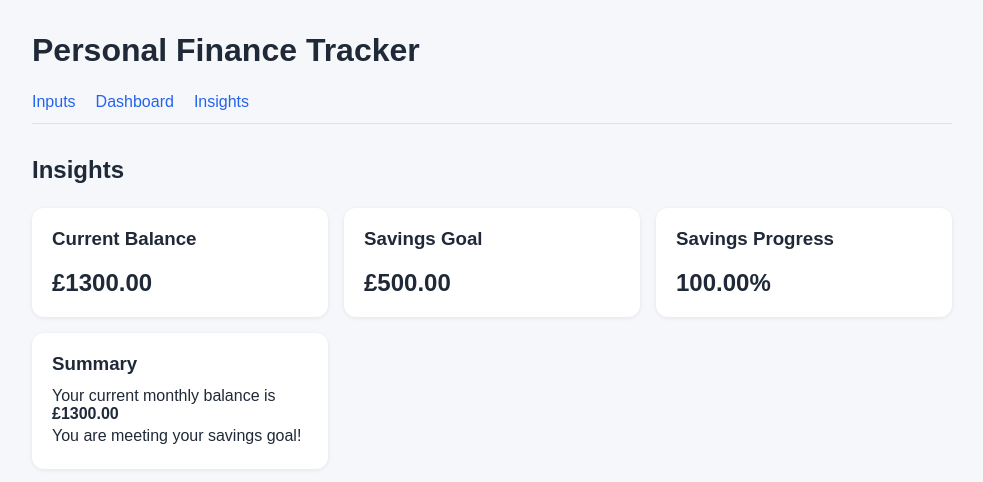
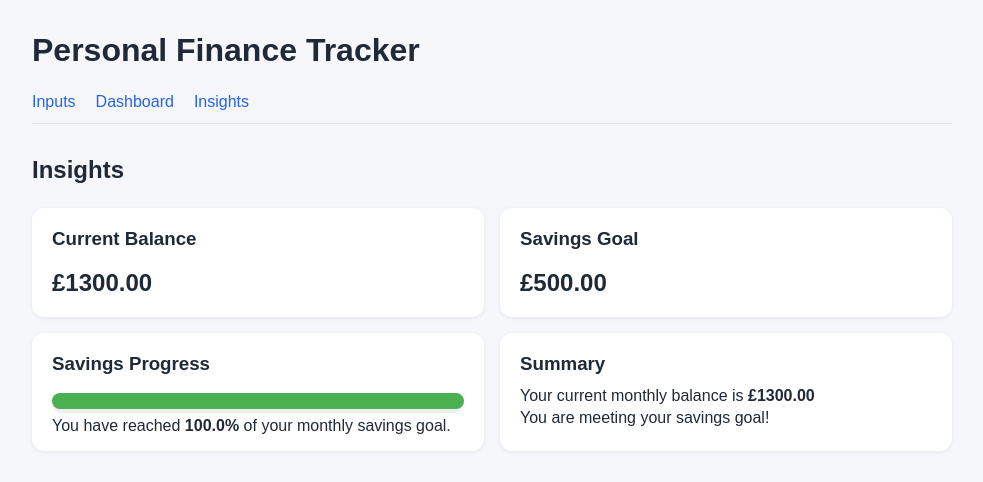
Before and after one commit to amnaShouket/finance_tracker, a React (Vite) app in the folder frontend/: page /insights in a window 1280 px wide. Shown: the top 482 px of the page, without its empty margins (148-1131 px from the left). Built offline with nearby package versions, Linux system fonts and the light colour scheme.

Commit message:
Add savings progress bar to insights page

```diff
--- a/frontend/src/pages/InsightsPage.tsx
+++ b/frontend/src/pages/InsightsPage.tsx
@@ -10,7 +10,7 @@ export default function  InsightsPage(){
 
             <div style = {{
                 display: "grid",
-                gridTemplateColumns: "repeat(auto-fit, minmax(220px, 1fr))",
+                gridTemplateColumns: "repeat(auto-fit, minmax(400px, 1fr))",
                 gap: "16px",
                 marginBottom: "32px"
             }}>
@@ -45,9 +45,24 @@ export default function  InsightsPage(){
                     boxShadow: "0 1px 4px rgba(0,0,0,0.08)"
                 }}>
                     <h3>Savings Progress</h3>
-                    <p style = {{fontSize: "24px", fontWeight: "bold", margin: 0}}>
-                        {savingsProgress.toFixed(2)}%
-                    </p>
+                    <div style = {{
+                        width: "100%",
+                        height: "20px",
+                        background: "#eee",
+                        borderRadius: "999px",
+                        marginBottom:"12px",
+                    }}>
+                        <div style = {{
+                            width: `${savingsProgress}%`,
+                            height: "80%",
+                            background: savingsProgress >= 100 ? "#4caf50" : "#2196f3",
+                            borderRadius: "999px",
+                        }}>
+                        </div>
+                        <p style = {{marginBottom: 0, marginTop: "8px"}}>
+                            You have reached <strong>{savingsProgress.toFixed(1)}%</strong> of your monthly savings goal.
+                        </p>
+                    </div>
                 </div>
 
                 <div style = {{
```
